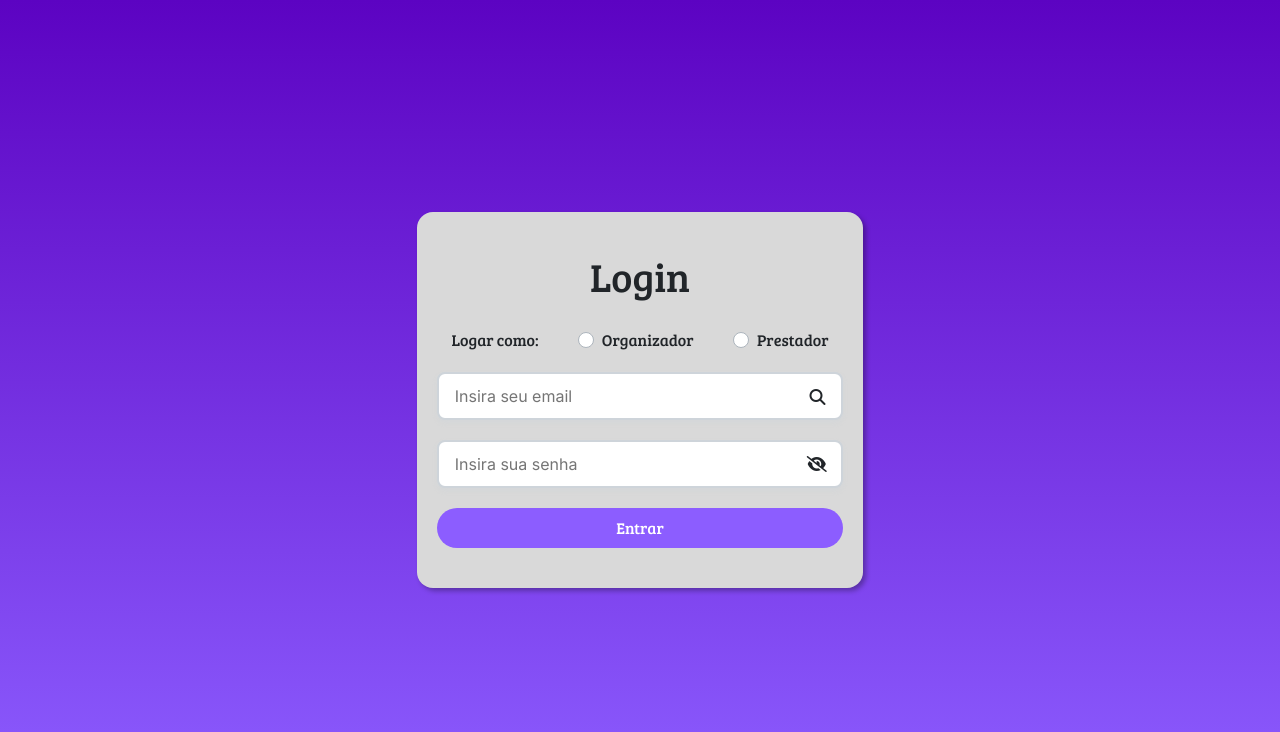
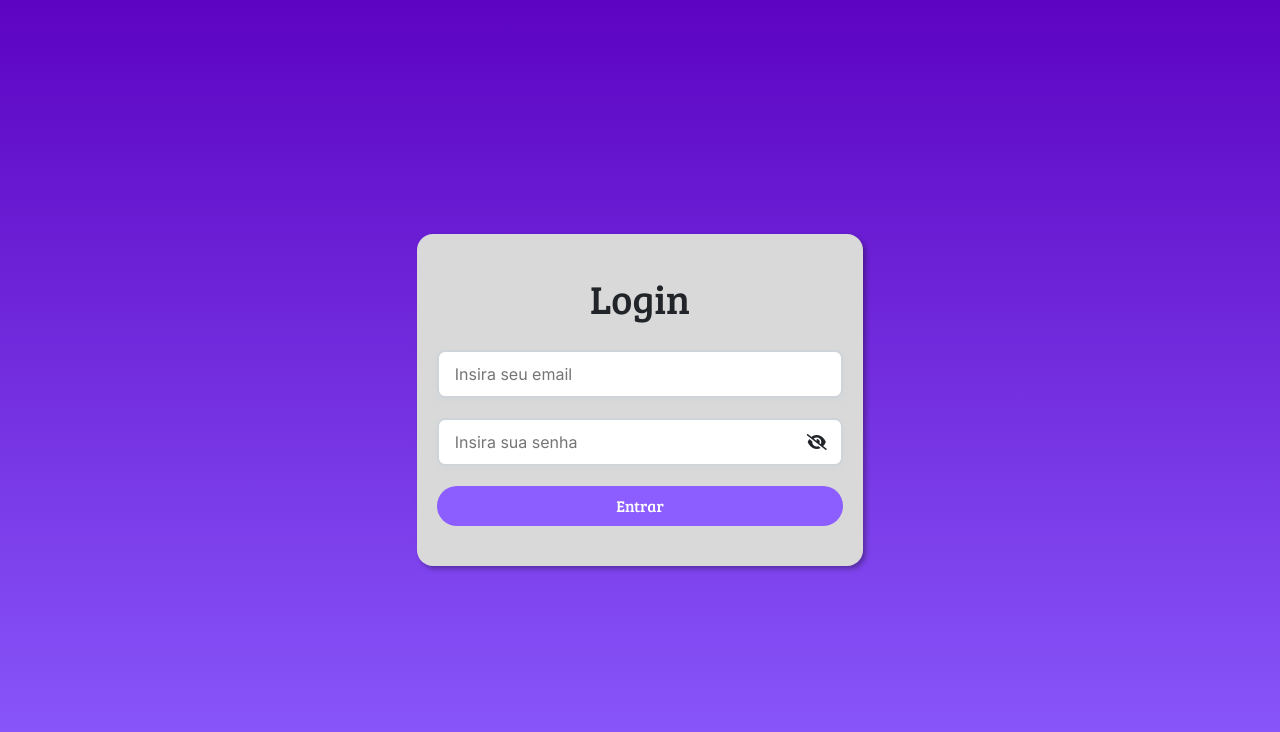
Before and after one commit to Eventhub-TCC/eventhub-tcc.github.io, a React (Create React App) app: page /login in a window 1280 px wide. Shown: the top 732 px of the page. Built offline with nearby package versions, Linux system fonts and the light colour scheme.

Commit message:
feat(frontend): integra login com backend
- Adiciona integração com backend para login
- Altera a porta para 4000

```diff
--- a/package.json
+++ b/package.json
@@ -22,7 +22,7 @@
     "web-vitals": "^2.1.4"
   },
   "scripts": {
-    "start": "react-scripts start",
+    "start": "set PORT=4000 && react-scripts start",
     "build": "react-scripts build",
     "test": "react-scripts test",
     "eject": "react-scripts eject"
--- a/src/paginas/login/Login.css
+++ b/src/paginas/login/Login.css
@@ -20,17 +20,6 @@
     gap: 20px;
 }
 
-.container-radio{
-    display: flex;
-    justify-content: space-around;
-    align-items: center;
-    gap:10px;
-}
-
-.container-radio p{
-    margin-bottom: 0;
-}
-
 .titulo-login{
     text-align: center;
 }
--- a/src/paginas/login/Login.tsx
+++ b/src/paginas/login/Login.tsx
@@ -1,38 +1,25 @@
+import axios from 'axios'
 import { ChangeEvent, FormEvent, useState } from 'react'
 import Input from '../../componentes/Input/Input'
 import Botao from '../../componentes/Botao/Botao'
-import InputRadio from '../../componentes/InputRadio/InputRadio'
 import './Login.css'
-// import axios from 'axios'
 
 const Login = () => {
-  const [ tipoUsuario, setTipoUsuario ] = useState('');
   const [ email, setEmail ] = useState('');
   const [ senha, setSenha ] = useState('');
   const [ senhaOculta, setSenhaOculta ] = useState(true);
 
-  const onEmailAlterado = (event:ChangeEvent<HTMLInputElement>)=>{
-    setEmail(event.target.value)
-  }
-
-  const onSenhaAlterada = (event:ChangeEvent<HTMLInputElement>)=>{
-    setSenha(event.target.value)
-  }
-
-  const mostrarSenha = () => {
-    setSenhaOculta(!senhaOculta)
-  }
-
-  const logar = (event: FormEvent<HTMLFormElement>, email:string, senha:string)=>{
-    event.preventDefault()
-    if(tipoUsuario === ''){
-      alert('Selecione um tipo de usuario para logar.')
+  const logar = async (event: FormEvent<HTMLFormElement>, email:string, senha:string)=>{
+    try{
+      event.preventDefault()
+      const { data } = await axios.post('http://localhost:3000/signin', {
+        emailLogin: email,
+        senhaLogin: senha
+      })
+      console.log(`Usuário autenticado! Token: ${data.token}`)
     }
-    else if(tipoUsuario === 'organizador'){
-      alert(email + ' logando como organizador')
-    }
-    else if(tipoUsuario === 'prestador'){
-      alert(email + ' logando como prestador')
+    catch(erro){
+      console.log('Usuário ou senha inválido')
     }
   }
 
@@ -41,19 +28,27 @@ const Login = () => {
       <div className='container container-login'>
         <form className='form'>
           <h1 className='titulo-login'>Login</h1>
-          <div className='container-radio'>
-            <p>Logar como:</p>
-            <InputRadio id='organizador-radio' nome='login' textoLabel='Organizador' funcao={()=>setTipoUsuario("organizador")}/>
-            <InputRadio id='prestador-radio' nome='login' textoLabel='Prestador' funcao={()=>setTipoUsuario("prestador")}/>
+          <div>
+            <Input
+              dica='Insira seu email'
+              tipo='email'
+              onChange={(event:ChangeEvent<HTMLInputElement>) => setEmail(event.target.value)}
+            />
           </div>
           <div>
-            <Input dica='Insira seu email' tipo='email' onChange={onEmailAlterado} icone="fa fa-search" />
+            <Input
+              dica='Insira sua senha' tipo={senhaOculta ? 'password' : 'text'}
+              onChange={(event:ChangeEvent<HTMLInputElement>) => setSenha(event.target.value)}
+              icone={`fa-solid ${senhaOculta ? 'fa-eye-slash' : 'fa-eye'}`}
+              funcaoIcone={() => setSenhaOculta(!senhaOculta)}
+            />
           </div>
           <div>
-            <Input dica='Insira sua senha' tipo={senhaOculta ? 'password' : 'text'} onChange={onSenhaAlterada} icone={`fa-solid ${senhaOculta ? 'fa-eye-slash' : 'fa-eye'}`} funcaoIcone={mostrarSenha} />
-          </div>
-          <div>
-            <Botao  texto='Entrar' tamanho='med' funcao={(e: FormEvent<HTMLFormElement>)=>logar(e, email, senha)}/>
+            <Botao
+              texto='Entrar'
+              tamanho='med'
+              funcao={(e: FormEvent<HTMLFormElement>)=>logar(e, email, senha)}
+            />
           </div>
         </form>
       </div>
```
